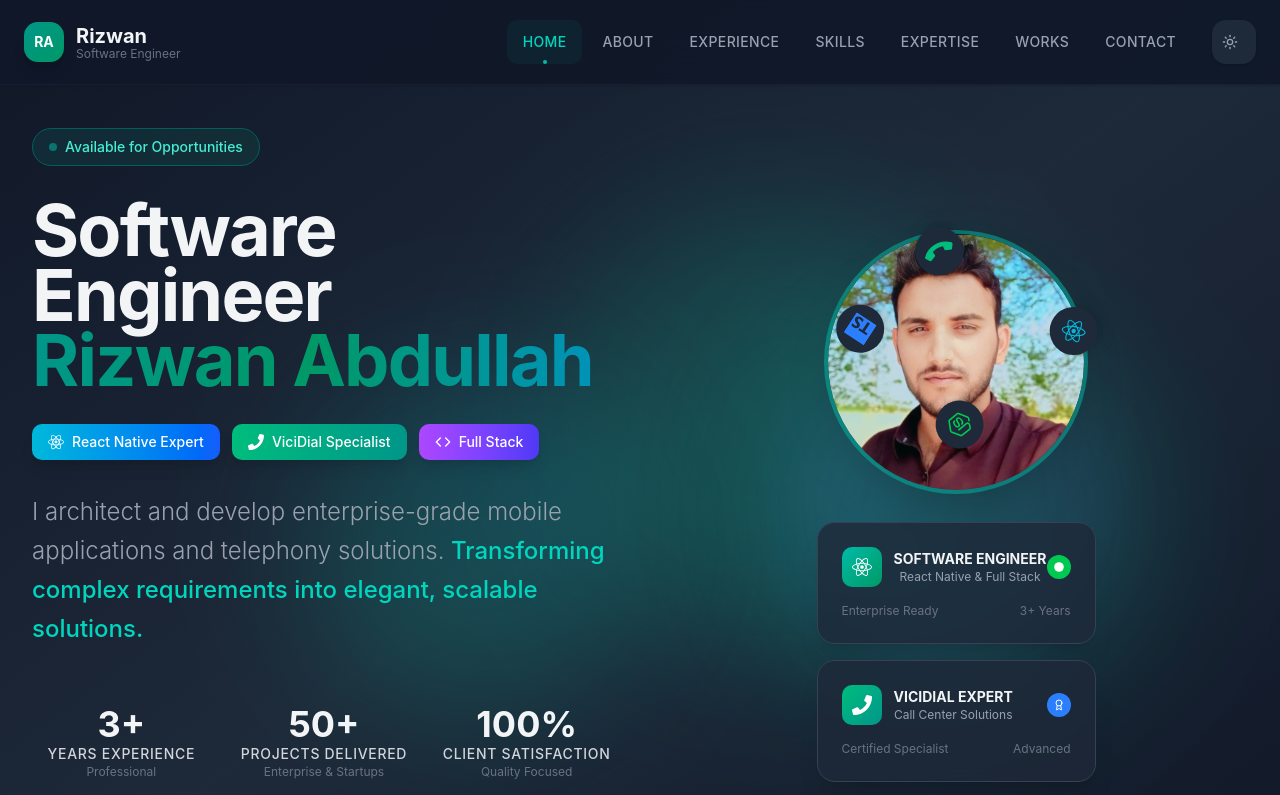
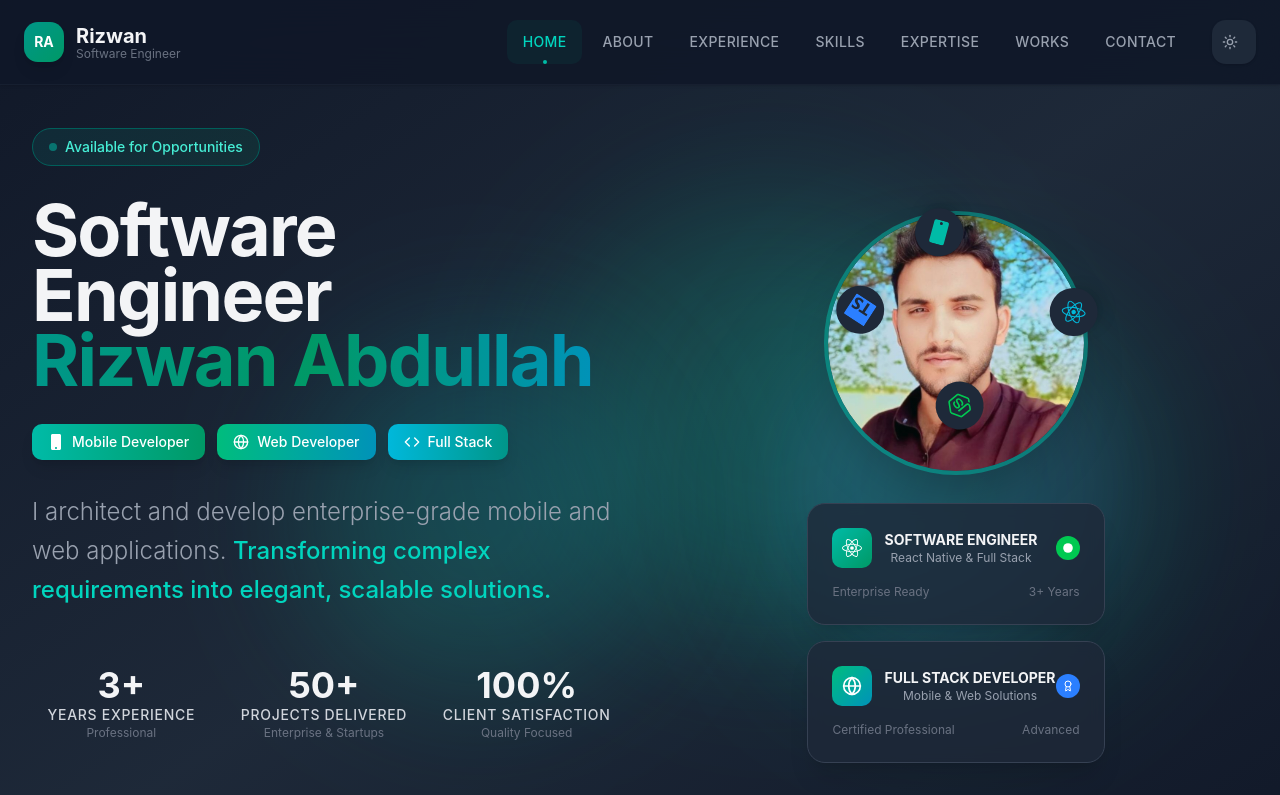
Before and after one commit to rizwanabdullah11/rizwan-podrtfolio, a Next.js app: page / in a window 1280 px wide. Shown: the top 795 px of the page. Built offline with nearby package versions, Linux system fonts and the light colour scheme.

Commit message:
here improve a home screen improve

```diff
--- a/src/components/Hero/Hero.tsx
+++ b/src/components/Hero/Hero.tsx
@@ -4,24 +4,17 @@ import { motion } from 'framer-motion';
 import Image from 'next/image';
 import {
   Mail,
-  Phone,
-  MapPin,
-  Github,
-  Linkedin,
   Code,
   Globe,
   Award,
-  Briefcase,
   FolderOpen
 } from 'lucide-react';
 import {
   SiReact,
   SiNodedotjs,
-  SiTypescript,
-  SiGithub,
-  SiLinkedin
+  SiTypescript
 } from 'react-icons/si';
-import { FaReact, FaMobile, FaServer, FaPhone } from 'react-icons/fa';
+import { FaMobile } from 'react-icons/fa';
 import { Avatar, AvatarImage, AvatarFallback } from '@/components/ui/avatar';
 import { Badge } from '@/components/ui/badge';
 import RizwanImage from '@/assets/Rizwan.jpeg';
@@ -124,9 +117,9 @@ export default function Hero() {
               transition={{ delay: 0.5, duration: 0.6 }}
             >
               {[
-                { label: 'React Native Expert', icon: SiReact, color: 'from-cyan-500 to-blue-600' },
-                { label: 'ViciDial Specialist', icon: FaPhone, color: 'from-emerald-500 to-teal-600' },
-                { label: 'Full Stack', icon: Code, color: 'from-purple-500 to-indigo-600' }
+                { label: 'Mobile Developer', icon: FaMobile, color: 'from-teal-500 to-emerald-600' },
+                { label: 'Web Developer', icon: Globe, color: 'from-emerald-500 to-cyan-600' },
+                { label: 'Full Stack', icon: Code, color: 'from-cyan-500 to-teal-600' }
               ].map((tag, index) => (
                 <motion.div
                   key={tag.label}
@@ -149,7 +142,7 @@ export default function Hero() {
               animate={{ opacity: 1, y: 0 }}
               transition={{ delay: 0.7, duration: 0.6 }}
             >
-              I architect and develop enterprise-grade mobile applications and telephony solutions.
+              I architect and develop enterprise-grade mobile and web applications.
               <span className="text-teal-600 dark:text-teal-400 font-medium"> Transforming complex requirements into elegant, scalable solutions.</span>
             </motion.p>
 
@@ -283,7 +276,7 @@ export default function Hero() {
                   { icon: SiReact, delay: 0, color: 'text-cyan-500' },
                   { icon: SiNodedotjs, delay: 1, color: 'text-green-500' },
                   { icon: SiTypescript, delay: 2, color: 'text-blue-500' },
-                  { icon: FaPhone, delay: 3, color: 'text-emerald-500' }
+                  { icon: FaMobile, delay: 3, color: 'text-teal-500' }
                 ].map((tech, index) => (
                   <motion.div
                     key={index}
@@ -356,15 +349,15 @@ export default function Hero() {
                 >
                   <div className="flex items-center justify-between mb-4">
                     <div className="flex items-center gap-3">
-                      <div className="w-10 h-10 bg-gradient-to-br from-emerald-500 to-teal-600 rounded-lg flex items-center justify-center">
-                        <FaPhone className="w-5 h-5 text-white" />
+                      <div className="w-10 h-10 bg-gradient-to-br from-emerald-500 to-cyan-600 rounded-lg flex items-center justify-center">
+                        <Globe className="w-5 h-5 text-white" />
                       </div>
                       <div>
                         <h3 className="font-bold text-gray-900 dark:text-gray-100 text-sm">
-                          VICIDIAL EXPERT
+                          FULL STACK DEVELOPER
                         </h3>
                         <p className="text-xs text-gray-600 dark:text-gray-400">
-                          Call Center Solutions
+                          Mobile & Web Solutions
                         </p>
                       </div>
                     </div>
@@ -373,7 +366,7 @@ export default function Hero() {
                     </div>
                   </div>
                   <div className="flex justify-between text-xs text-gray-500 dark:text-gray-500">
-                    <span>Certified Specialist</span>
+                    <span>Certified Professional</span>
                     <span>Advanced</span>
                   </div>
                 </motion.div>
--- a/src/components/Summary/Summary.tsx
+++ b/src/components/Summary/Summary.tsx
@@ -53,7 +53,7 @@ export default function Summary() {
           >
             <div className="space-y-6">
               <p className="text-xl text-gray-700 dark:text-gray-300 leading-relaxed font-light">
-                Full Stack Software Engineer with <span className="font-semibold text-teal-600 dark:text-teal-400">3+ years of enterprise experience</span> specializing in React Native mobile development and ViciDial telephony solutions.
+                Full Stack Software Engineer with <span className="font-semibold text-teal-600 dark:text-teal-400">3+ years of enterprise experience</span> specializing in React Native mobile development and modern web applications.
               </p>
               <p className="text-lg text-gray-600 dark:text-gray-400 leading-relaxed">
                 Expert in architecting scalable applications, leading development teams, and delivering high-performance solutions for Fortune 500 companies and innovative startups.
--- a/src/components/sections/ProjectCard.tsx
+++ b/src/components/sections/ProjectCard.tsx
@@ -4,7 +4,7 @@ import { motion } from 'framer-motion';
 import { ExternalLink, Code } from 'lucide-react';
 import { Project } from '@/data/types';
 import Button from '@/components/ui/Button';
-import { Card, CardHeader, CardTitle, CardDescription, CardContent } from '@/components/ui/card';
+import { Card, CardHeader, CardTitle, CardDescription, CardContent } from '@/components/ui/Card';
 import { Badge } from '@/components/ui/badge';
 
 interface ProjectCardProps {
--- a/src/data/personal.ts
+++ b/src/data/personal.ts
@@ -8,6 +8,6 @@ export const personalInfo: PersonalInfo = {
   location: 'Islamabad, Pakistan',
   github: 'https://github.com/rizwanabdullah11',
   linkedin: 'https://www.linkedin.com/in/rizwan-abdullah-804208232/',
-  tagline: 'I architect and develop enterprise-grade mobile applications and telephony solutions.',
+  tagline: 'I architect and develop enterprise-grade mobile and web applications.',
   description: 'Transforming complex requirements into elegant, scalable solutions.'
 };
```
